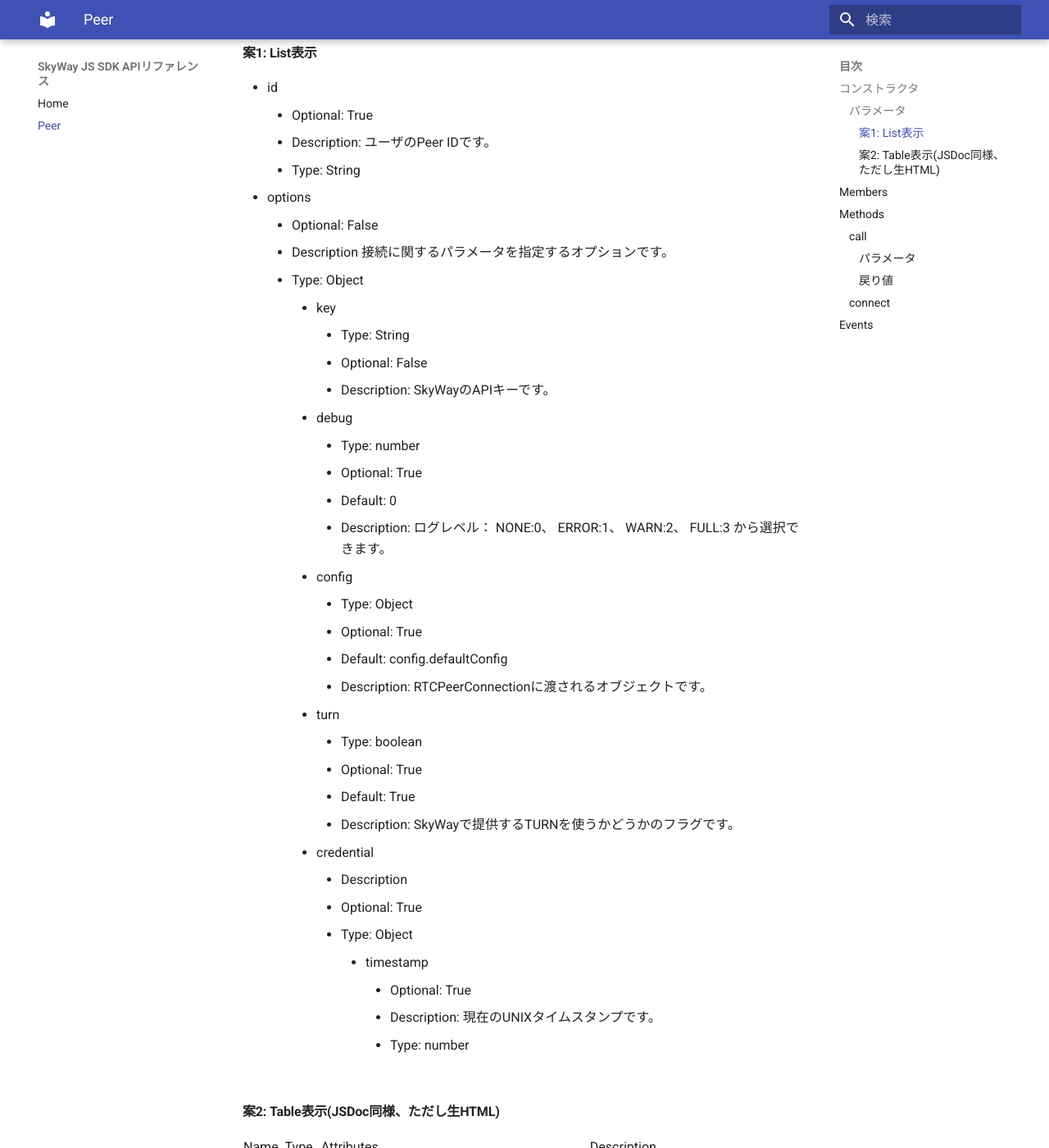
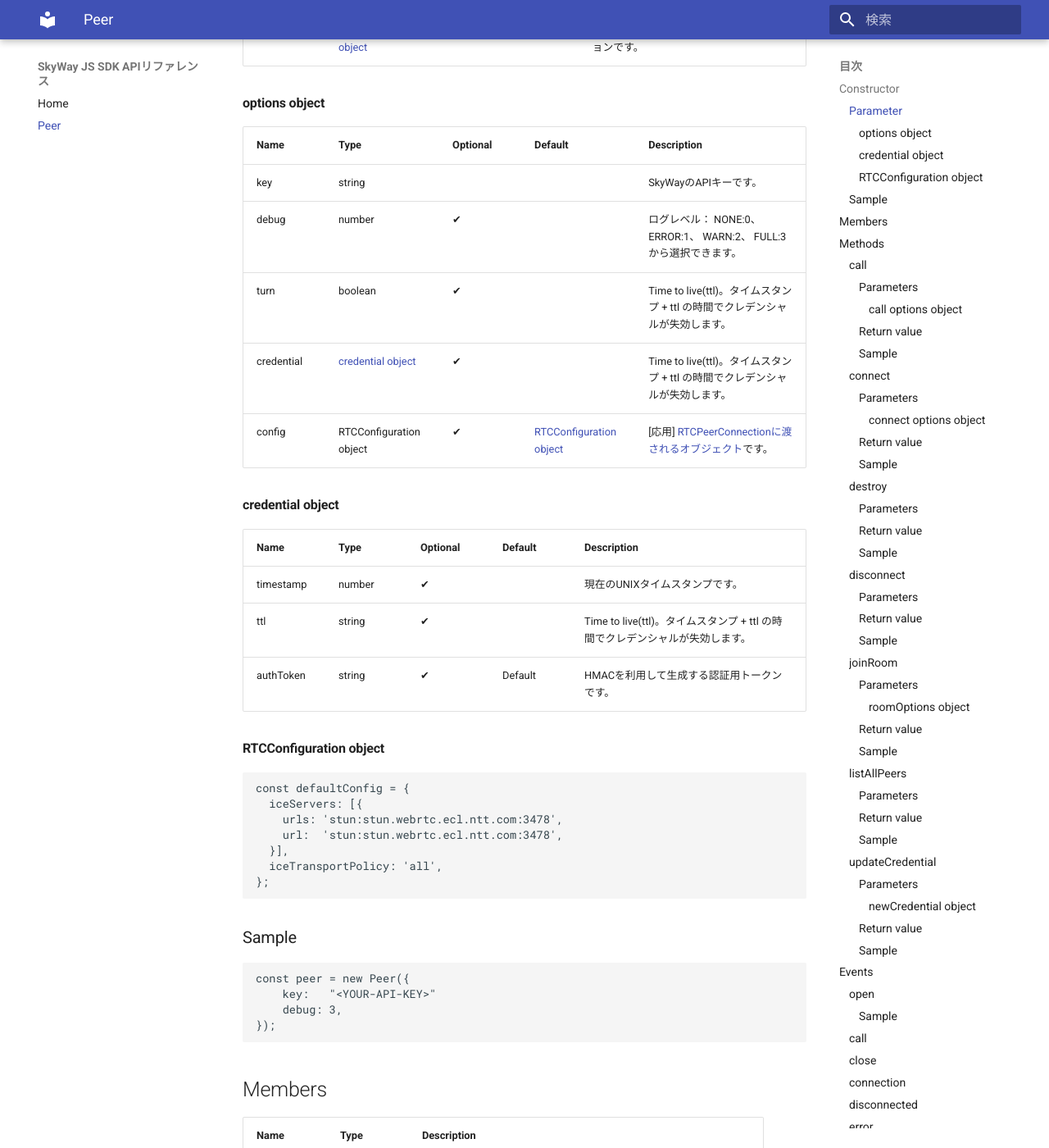
Before and after one commit to iwashi/sampledoc, an MkDocs documentation site: the page built from docs/peer.md, in a window 1280 px wide and 1400 px high, scrolled down 419 px. Shown: the whole window at 82% size. Built offline with MkDocs 1.6.1 and Material for MkDocs 9.7.7, drawn with Linux system fonts in a browser that asks for light colours; old or Windows-style settings are respelled for this version of MkDocs; some of the changed text lies outside the part shown.

Commit message:
WIP, editting Peer

````diff
--- a/docs/peer.md
+++ b/docs/peer.md
@@ -1,7 +1,46 @@
 P2P接続およびルーム接続機能を操作するためのクラスです。
 
-## コンストラクタ
+## Constructor
 
+### Parameter
+
+|Name|Type|Optional|Default|Description|
+|----|----|----|----|----|
+|id|string|✔||ユーザのPeer IDです。|
+|options|[options object](options-object)|||接続に関するパラメータを指定するオプションです。|
+
+#### options object
+
+|Name|Type|Optional|Default|Description|
+|----|----|----|----|----|
+|key|string|||SkyWayのAPIキーです。|
+|debug|number|✔||ログレベル： NONE:0、 ERROR:1、 WARN:2、 FULL:3 から選択できます。|
+|turn|boolean|✔||Time to live(ttl)。タイムスタンプ + ttl の時間でクレデンシャルが失効します。|
+|credential|[credential object](#credential-object)|✔||Time to live(ttl)。タイムスタンプ + ttl の時間でクレデンシャルが失効します。|
+|config|RTCConfiguration object|✔|[RTCConfiguration object](#rtcconfiguration-object)|[応用] [RTCPeerConnectionに渡されるオブジェクト](https://w3c.github.io/webrtc-pc/#rtcconfiguration-dictionary)です。|
+
+
+#### credential object
+
+|Name|Type|Optional|Default|Description|
+|----|----|----|----|----|
+|timestamp|number|✔||現在のUNIXタイムスタンプです。|
+|ttl|string|✔||Time to live(ttl)。タイムスタンプ + ttl の時間でクレデンシャルが失効します。|
+|authToken|string|✔|Default|HMACを利用して生成する認証用トークンです。|
+
+
+#### RTCConfiguration object
+
+```js
+const defaultConfig = {
+  iceServers: [{
+    urls: 'stun:stun.webrtc.ecl.ntt.com:3478',
+    url:  'stun:stun.webrtc.ecl.ntt.com:3478',
+  }],
+  iceTransportPolicy: 'all',
+};
+```
+### Sample
 
 ```js
 const peer = new Peer({
@@ -10,223 +49,10 @@ const peer = new Peer({
 });
 ```
 
-### パラメータ
-
-#### 案1: List表示
-
-- id
-    - Optional: True
-    - Description: ユーザのPeer IDです。
-    - Type: String
-- options
-    - Optional: False
-    - Description 接続に関するパラメータを指定するオプションです。
-    - Type: Object
-        - key
-            - Type: String
-            - Optional: False
-            - Description: SkyWayのAPIキーです。
-        - debug
-            - Type: number
-            - Optional: True
-            - Default: 0
-            - Description: ログレベル： NONE:0、 ERROR:1、 WARN:2、 FULL:3 から選択できます。
-        - config
-            - Type: Object
-            - Optional: True
-            - Default: config.defaultConfig
-            - Description: RTCPeerConnectionに渡されるオブジェクトです。
-        - turn
-            - Type: boolean
-            - Optional: True
-            - Default: True
-            - Description: SkyWayで提供するTURNを使うかどうかのフラグです。
-        - credential
-            - Description
-            - Optional: True
-            - Type: Object
-                - timestamp
-                    - Optional: True
-                    - Description: 現在のUNIXタイムスタンプです。
-                    - Type: number
-
-#### 案2: Table表示(JSDoc同様、ただし生HTML)
-
-<table class="params">
-   <thead>
-      <tr>
-         <th>Name</th>
-         <th>Type</th>
-         <th>Attributes</th>
-         <th class="last">Description</th>
-      </tr>
-   </thead>
-   <tbody>
-      <tr>
-         <td class="name"><code>id</code></td>
-         <td class="type">
-            <span class="param-type">string</span>
-         </td>
-         <td class="attributes">
-            &lt;optional><br>
-         </td>
-         <td class="description last">
-            <span class="jp">ユーザーのPeer IDです。</span>
-         </td>
-      </tr>
-      <tr>
-         <td class="name"><code>options</code></td>
-         <td class="type">
-            <span class="param-type">Object</span>
-         </td>
-         <td class="attributes">
-         </td>
-         <td class="description last">
-            <span class="jp">接続に関するパラメータを指定するオプションです。</span>
-            <h6>Properties</h6>
-            <table class="params">
-               <thead>
-                  <tr>
-                     <th>Name</th>
-                     <th>Type</th>
-                     <th>Attributes</th>
-                     <th>Default</th>
-                     <th class="last">Description</th>
-                  </tr>
-               </thead>
-               <tbody>
-                  <tr>
-                     <td class="name"><code>key</code></td>
-                     <td class="type">
-                        <span class="param-type">string</span>
-                     </td>
-                     <td class="attributes">
-                     </td>
-                     <td class="default">
-                     </td>
-                     <td class="description last">
-                        <span class="jp">SkyWayのAPIキーです。</span>
-                     </td>
-                  </tr>
-                  <tr>
-                     <td class="name"><code>debug</code></td>
-                     <td class="type">
-                        <span class="param-type">number</span>
-                     </td>
-                     <td class="attributes">
-                        &lt;optional><br>
-                     </td>
-                     <td class="default">
-                        0
-                     </td>
-                     <td class="description last">
-                        <span class="jp">ログレベル： NONE:0、 ERROR:1、 WARN:2、 FULL:3 から選択できます。</span>
-                     </td>
-                  </tr>
-                  <tr>
-                     <td class="name"><code>config</code></td>
-                     <td class="type">
-                        <span class="param-type">object</span>
-                     </td>
-                     <td class="attributes">
-                        &lt;optional><br>
-                     </td>
-                     <td class="default">
-                        config.defaultConfig
-                     </td>
-                     <td class="description last">
-                        <span class="jp">RTCPeerConnectionに渡されるオブジェクトです。</span>
-                     </td>
-                  </tr>
-                  <tr>
-                     <td class="name"><code>turn</code></td>
-                     <td class="type">
-                        <span class="param-type">boolean</span>
-                     </td>
-                     <td class="attributes">
-                        &lt;optional><br>
-                     </td>
-                     <td class="default">
-                        true
-                     </td>
-                     <td class="description last">
-                        <span class="jp">SkyWayで提供するTURNを使うかどうかのフラグです。</span>
-                     </td>
-                  </tr>
-                  <tr>
-                     <td class="name"><code>credential</code></td>
-                     <td class="type">
-                        <span class="param-type">object</span>
-                     </td>
-                     <td class="attributes">
-                        &lt;optional><br>
-                     </td>
-                     <td class="default">
-                     </td>
-                     <td class="description last">
-                        <span class="jp">Peerを認証するためのクレデンシャルです。次のプロパティを含みます。</span>
-                        <h6>Properties</h6>
-                        <table class="params">
-                           <thead>
-                              <tr>
-                                 <th>Name</th>
-                                 <th>Type</th>
-                                 <th>Attributes</th>
-                                 <th class="last">Description</th>
-                              </tr>
-                           </thead>
-                           <tbody>
-                              <tr>
-                                 <td class="name"><code>timestamp</code></td>
-                                 <td class="type">
-                                    <span class="param-type">number</span>
-                                 </td>
-                                 <td class="attributes">
-                                    &lt;optional><br>
-                                 </td>
-                                 <td class="description last">
-                                    <span class="jp">現在のUNIXタイムスタンプです。</span>
-                                 </td>
-                              </tr>
-                              <tr>
-                                 <td class="name"><code>ttl</code></td>
-                                 <td class="type">
-                                    <span class="param-type">number</span>
-                                 </td>
-                                 <td class="attributes">
-                                    &lt;optional><br>
-                                 </td>
-                                 <td class="description last">
-                                    <span class="jp">Time to live(ttl)。タイムスタンプ + ttl の時間でクレデンシャルが失効します。</span>
-                                 </td>
-                              </tr>
-                              <tr>
-                                 <td class="name"><code>authToken</code></td>
-                                 <td class="type">
-                                    <span class="param-type">string</span>
-                                 </td>
-                                 <td class="attributes">
-                                    &lt;optional><br>
-                                 </td>
-                                 <td class="description last">
-                                    <span class="jp">HMACを利用して生成する認証用トークンです。</span>
-                                 </td>
-                              </tr>
-                           </tbody>
-                        </table>
-                     </td>
-                  </tr>
-               </tbody>
-            </table>
-         </td>
-      </tr>
-   </tbody>
-</table>
-
 ## Members
 
 |Name|Type|Description|
-|:---|:---|:---|
+|----|----|----|
 |connections|Object|全てのコネクションを保持するオブジェクトです。|
 |id|string|ユーザーが指定したPeer ID、もしくはサーバが生成したPeer IDです。|
 |open|boolean|シグナリングサーバへの接続状況を保持します。|
@@ -238,141 +64,230 @@ const peer = new Peer({
 
 指定したPeerにメディアチャネルで接続して、MediaConnectionを作成します。 オプションを指定することで、帯域幅・コーデックを指定できます。
 
+
+#### Parameters
+
+| Name | Type | Optional | Default | Description |
+| --- | --- | --- | --- | --- |
+| peerId | string | | | 接続先のPeer IDです。 |
+| stream | MediaStream | ✔ | | リモートのPeerへ送るメディアストリームです。 設定されていない場合は、受信のみモードで発信します。 |
+| options | [call options object](#call-options-object) | ✔ | |発信時に付与するオプションです。帯域幅・コーデックを指定します。 |
+
+
+##### call options object
+
+| Name | Type | Optional | Default | Description |
+| --- | --- | --- | --- | --- |
+| label | string | ✔ | | 接続先のPeer IDを識別するのに利用するラベルです。 |
+| videoBandwidth | number | ✔ | | 映像の最大帯域幅(kbps)です。 |
+| audioBandwidth | number | ✔ | | 音声の最大帯域幅(kbps)です。 |
+| videoCodec | string | ✔ | | 'H264'などの映像コーデックです。 |
+| audioCodec | string | ✔ | | 'PCMU'などの音声コーデックです。 |
+
+#### Return value
+
+[MediaConnection]()のインスタンス
+
+#### Sample
+
 ```js
 const call = peer.call("DestPeerID", localStream);
 ```
 
-#### パラメータ
-
-<table class="params">
-   <thead>
-      <tr>
-         <th>Name</th>
-         <th>Type</th>
-         <th>Attributes</th>
-         <th class="last">Description</th>
-      </tr>
-   </thead>
-   <tbody>
-      <tr>
-         <td class="name"><code>peerId</code></td>
-         <td class="type">
-            <span class="param-type">string</span>
-         </td>
-         <td class="attributes">
-         </td>
-         <td class="description last">
-            <span class="jp">接続先のPeer IDです。</span>
-         </td>
-      </tr>
-      <tr>
-         <td class="name"><code>stream</code></td>
-         <td class="type">
-            <span class="param-type">MediaStream</span>
-         </td>
-         <td class="attributes">
-            &lt;optional&gt;<br>
-         </td>
-         <td class="description last">
-            <span class="jp">リモートのPeerへ送るメディアストリームです。</span>
-            <span class="jp">設定されていない場合は、受信のみモードで発信します。</span>
-         </td>
-      </tr>
-      <tr>
-         <td class="name"><code>options</code></td>
-         <td class="type">
-            <span class="param-type">object</span>
-         </td>
-         <td class="attributes">
-            &lt;optional&gt;<br>
-         </td>
-         <td class="description last">
-            <span class="jp">発信時に付与するオプションです。帯域幅・コーデックを指定します。</span>
-            <h6>Properties</h6>
-            <table class="params">
-               <thead>
-                  <tr>
-                     <th>Name</th>
-                     <th>Type</th>
-                     <th>Attributes</th>
-                     <th class="last">Description</th>
-                  </tr>
-               </thead>
-               <tbody>
-                  <tr>
-                     <td class="name"><code>label</code></td>
-                     <td class="type">
-                        <span class="param-type">string</span>
-                     </td>
-                     <td class="attributes">
-                        &lt;optional&gt;<br>
-                     </td>
-                     <td class="description last">
-                        <span class="jp">接続先のPeer IDを識別するのに利用するラベルです。</span>
-                     </td>
-                  </tr>
-                  <tr>
-                     <td class="name"><code>videoBandwidth</code></td>
-                     <td class="type">
-                        <span class="param-type">number</span>
-                     </td>
-                     <td class="attributes">
-                        &lt;optional&gt;<br>
-                     </td>
-                     <td class="description last">
-                            <span class="jp">映像の最大帯域幅(kbps)です。</span>
-                     </td>
-                  </tr>
-                  <tr>
-                     <td class="name"><code>audioBandwidth</code></td>
-                     <td class="type">
-                        <span class="param-type">number</span>
-                     </td>
-                     <td class="attributes">
-                        &lt;optional&gt;<br>
-                     </td>
-                     <td class="description last">
-                        <span class="jp">音声の最大帯域幅(kbps)です。</span>
-                     </td>
-                  </tr>
-                  <tr>
-                     <td class="name"><code>videoCodec</code></td>
-                     <td class="type">
-                        <span class="param-type">string</span>
-                     </td>
-                     <td class="attributes">
-                        &lt;optional&gt;<br>
-                     </td>
-                     <td class="description last">
-                        <span class="jp">'H264'などの映像コーデックです。</span>
-                     </td>
-                  </tr>
-                  <tr>
-                     <td class="name"><code>audioCodec</code></td>
-                     <td class="type">
-                        <span class="param-type">string</span>
-                     </td>
-                     <td class="attributes">
-                        &lt;optional&gt;<br>
-                     </td>
-                     <td class="description last">
-                        <span class="jp">'PCMU'などの音声コーデックです。</span>
-                     </td>
-                  </tr>
-               </tbody>
-            </table>
-         </td>
-      </tr>
-   </tbody>
-</table>
-
-#### 戻り値
-
-[MediaConnection]()のインスタンス
-
 ### connect
 
-...
+指定したPeerにデータチャネルで接続して、DataConnectionインスタンスを生成します。
 
+#### Parameters
+
+| Name | Type | Attributes | Description |
+| --- | --- | --- | --- |
+| peerId | string | |   接続先のPeer IDです。|
+| options | [connect options object](#connect-options-object) | ✔ | 接続時に付与するオプションです。 |
+
+##### connect options object
+
+| Name | Type | Attributes | Description |
+| --- | --- | --- | --- |
+| label | string | ✔ | 接続先のPeer IDを識別するのに利用するラベルです。 |
+| metadata | string | ✔ | コネクションに関連付けされるメタデータで、コネクションを開始したpeerに渡されます。 |
+| serialization | string | ✔ | 送信時のシリアライズ方法を指定します。'binary'、'json'、'none'のいずれか、となります。 |
+
+#### Return value
+
+DataConnectionのインスタンス
+
+#### Sample
+
+```js
+TBD
+```
+
+### destroy
+
+全てのコネクションを閉じ、シグナリングサーバへの接続を切断します。
+
+#### Parameters
+
+None
+
+#### Return value
+
+`undefined`
+
+#### Sample
+
+```js
+TBD
+```
+
+### disconnect
+
+シグナリングサーバへの接続を閉じ、disconnectedイベントを送出します。
+
+#### Parameters
+
+None
+
+#### Return value
+
+`undefined`
+
+#### Sample
+
+```js
+TBD
+```
+
+### joinRoom
+
+メッシュ接続のルーム、またはSFU接続のルームに参加します。
+
+#### Parameters
+
+| Name | Type | Optional | Default | Description |
+| --- | --- | --- | --- | --- |
+| roomName | string | | | 参加先のルームの名前です。|
+| roomOptions | [roomOptions object](#roomoptions-object) | ✔ | 接続時に選択・付与するオプションです。|
+
+##### roomOptions object
+
+| Name | Type | Optional | Default | Description |
+| --- | --- | --- | --- | --- |
+| mode | string | ✔ | 'mesh' | 'sfu'または'mesh'を指定します。 |
+| stream | MediaStream | ✔ | ユーザーが送信するメディアストリームです。 |
+| videoBandwidth | number | ✔ | 映像の最大帯域幅(kbps)です。 |
+| audioBandwidth | number | ✔ | 音声の最大帯域幅(kbps)です。 |
+| videoCodec | string | ✔ | 'H264'などの映像コーデックです。 |
+| audioCodec | string | ✔ | 'PCMU'などの音声コーデックです。 |
+
+#### Return value
+
+SFURoomまたはMeshRoomのインスタンス
+
+#### Sample
+
+```js
+// Mesh接続を利用する場合
+const room = peer.joinRoom("roomName", {
+  mode: 'mesh',
+  stream: localStream,
+});
+```
+
+```js
+// SFU接続を利用する場合
+const room = peer.joinRoom("roomName", {
+  mode: 'sfu',
+  stream: localStream,
+});
+```
+
+### listAllPeers
+
+REST APIを利用して、APIキーに紐づくPeerID一覧を取得します。
+
+#### Parameters
+
+None
+
+#### Return value
+
+`undefined`
+
+#### Sample
+
+```js
+TBD
+```
+
+### updateCredential
+
+TTLを延長するための更新リクエストの送付します。
+
+#### Parameters
+
+| Name | Type | Optional | Default | Description |
+| --- | --- | --- | --- | --- |
+| mode | [credential object](#credential-object)| | |   ユーザー側で作成する新しいクレデンシャルです。 |
+
+##### newCredential object
+
+|Name|Type|Optional|Default|Description|
+|----|----|----|----|----|
+|timestamp|number|✔||現在のUNIXタイムスタンプです。|
+|ttl|string|✔||Time to live(ttl)。タイムスタンプ + ttl の時間でクレデンシャルが失効します。|
+|authToken|string|✔|Default|HMACを利用して生成する認証用トークンです。|
+
+#### Return value
+
+`undefined`
+
+#### Sample
+
+```js
+TBD
+```
 
 ## Events
+
+### open
+
+シグナリングサーバへ正常に接続できたときのイベントです。
+
+|Type|Description|
+|----|----|
+|string|Peer ID|
+
+#### Sample
+
+```js
+peer.on('open', id => {
+  console.log(id);
+})
+```
+
+### call
+
+接続先のPeerからMediaChannelの接続を受信したときのイベントです。
+
+|Name |Type|Description|
+|----|----|----|
+|id|string|Peer ID|
+
+### close
+
+### connection
+
+### disconnected
+
+### error
+
+|Name|Type|Description|
+|----|----|----|
+|open|MediaConnection|全てのルームを保持するオブジェクトです。|
+|call|Da|全てのコネクションを保持するオブジェクトです。|
+|close|string|ユーザーが指定したPeer ID、もしくはサーバが生成したPeer IDです。|
+|connection|boolean|シグナリングサーバへの接続状況を保持します。|
+|disconnected|object|全てのルームを保持するオブジェクトです。|
+|error|object|全てのルームを保持するオブジェクトです。|
````
